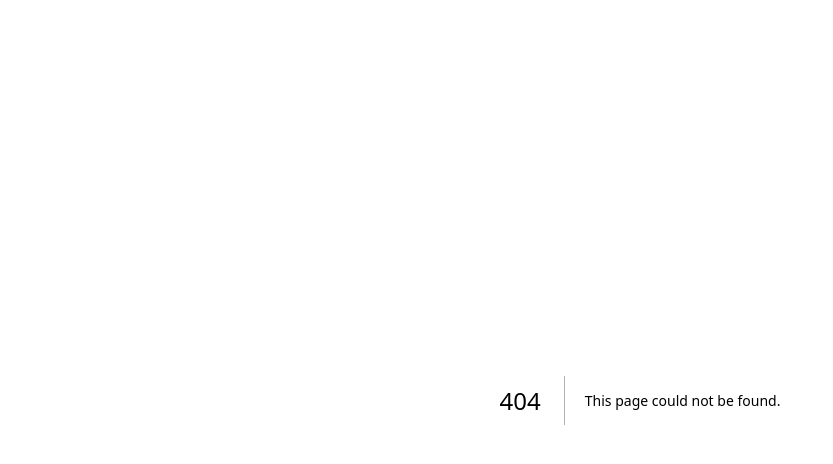
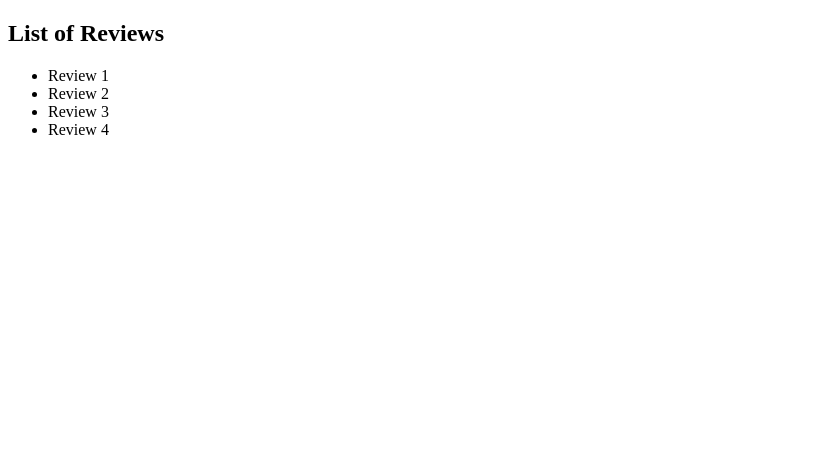
Before and after one commit to mdobns/node-js, a Next.js app in the folder Next js/Day 1/routing/: page /products/1/reviews in a window 1280 px wide. Before the commit this address had no page. Shown: the top 464 px of the page, without its empty margins (0-833 px from the left). Built offline with nearby package versions, Linux system fonts and the light colour scheme.

Commit message:
catch all segment routing added

```diff
--- /dev/null
+++ b/Next js/Day 1/routing/app/products/[productId]/reviews/page.tsx
@@ -0,0 +1,14 @@
+
+export default function Reviews(){
+    return(
+        <>
+        <h2 className="text-3xl font-semibold">List of Reviews</h2>
+        <ul className="list-disc m-5  space-x-3">
+        <li>Review 1</li>
+        <li>Review 2</li>
+        <li>Review 3</li>
+        <li>Review 4</li>
+        </ul>
+        </>
+    )
+}
```
Also changed, not shown: Next js/Day 1/routing/app/docs/[[...slug]]/page.tsx (added, +14 -0 lines), Next js/Day 1/routing/app/products/[productId]/reviews/[reviewId]/page.tsx (added, +7 -0 lines), Next js/Day 1/routing/app/products/[productId]/reviews/[reviewsId]/page.tsx (deleted, +0 -8 lines).
